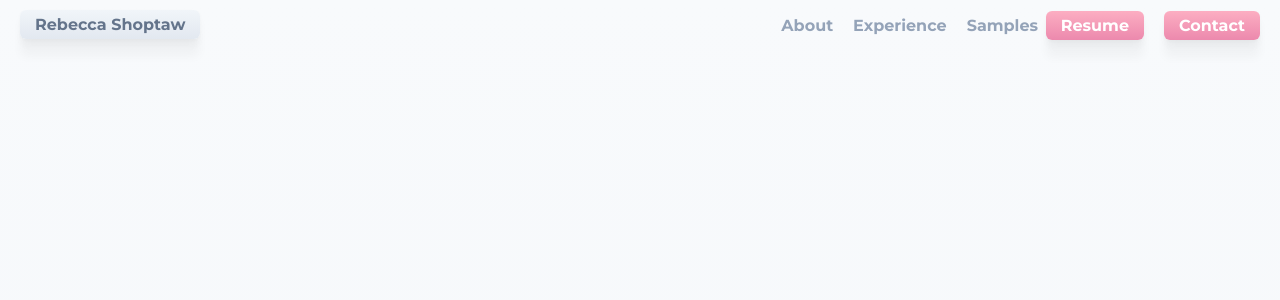
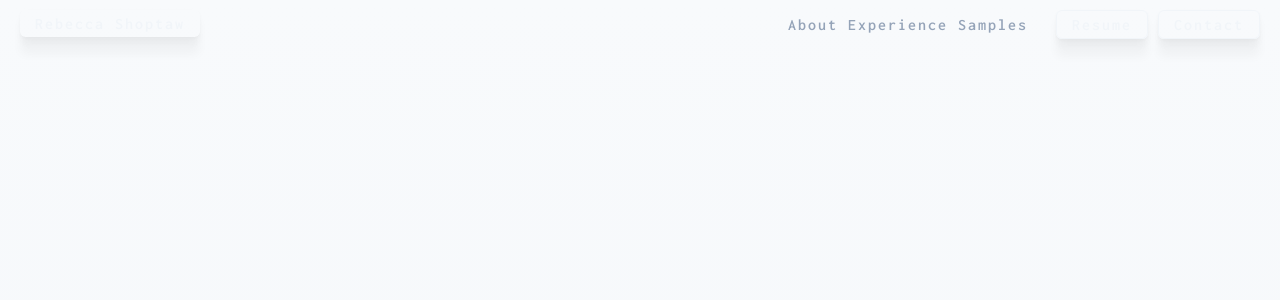
Before and after one commit to rebecca-shoptaw/code-portfolio, a Next.js app: page / in a window 1280 px wide. Shown: the top 300 px of the page. Built offline with nearby package versions, Linux system fonts and the light colour scheme.

Commit message:
Full aesthetic redesign

```diff
--- a/app/(components)/Header.module.css
+++ b/app/(components)/Header.module.css
@@ -7,12 +7,41 @@
   }
 }
 
+/* shared styles */
+
 .nav--fixed,
 .nav--relative {
   display: flex;
   flex-direction: row;
   align-items: center;
 }
+
+.nav__button,
+.nav__logo,
+.nav__link {
+  text-decoration: none;
+  font-weight: 600;
+  letter-spacing: 2px;
+}
+
+.nav__button,
+.nav__icon {
+  color: var(--light-100);
+  border: 1px solid var(--light-100);
+  transition: border-color var(--anim-time);
+}
+
+.nav__button svg,
+.nav__icon svg {
+  margin-bottom: -2px;
+}
+
+.nav__button:hover,
+.nav__icon:hover {
+  border-color: #ccc;
+}
+
+/* individual styles */
 
 .nav--fixed {
   position: fixed;
@@ -23,8 +52,8 @@
 
 .nav--relative {
   justify-content: flex-end;
-  padding: 0px 40px;
-  transition: margin 0.5s;
+  padding: 0px 30px;
+  animation: var(--anim-time) ease-in-out fadeIn;
 }
 
 .nav__wrapper {
@@ -32,34 +61,26 @@
   padding: 0;
   display: flex;
   flex-direction: row;
-  gap: 20px;
+  gap: 10px;
   flex-wrap: wrap;
 }
 
-.nav__button,
-.nav__logo,
-.nav__link {
-  text-decoration: none;
-  font-weight: 700;
-}
-
-.nav__button,
 .nav__logo {
-  padding: 5px 15px;
-  border-radius: var(--mid-radius);
-}
-
-.nav__logo {
-  color: var(--text-mid);
-  background: linear-gradient(var(--light-100), var(--light-200));
+  color: var(--light-100);
   position: fixed;
   top: 10px;
   left: 20px;
 }
 
-.nav__button {
-  color: #fff;
-  background: linear-gradient(rgb(252, 174, 194), rgb(236, 137, 173));
+.nav__button svg {
+  margin-left: -5px;
+  margin-right: -5px;
+}
+
+.nav__icon {
+  width: 300px;
+  padding: 5px;
+  border-radius: var(--mid-radius);
 }
 
 .nav__link {
--- a/app/layout.tsx
+++ b/app/layout.tsx
@@ -1,9 +1,9 @@
 import type { Metadata } from "next";
-import { Montserrat } from "next/font/google";
+import { Inconsolata } from "next/font/google";
 import "./(styles)/globals.css";
 import Header from "./(components)/Header";
 
-const montserrat = Montserrat({
+const inconsolata = Inconsolata({
   subsets: ["latin"],
 });
 
@@ -19,7 +19,7 @@ export default function RootLayout({
 }>) {
   return (
     <html lang="en">
-      <body className={montserrat.className}>
+      <body className={inconsolata.className}>
         <Header />
         {children}
       </body>
```
